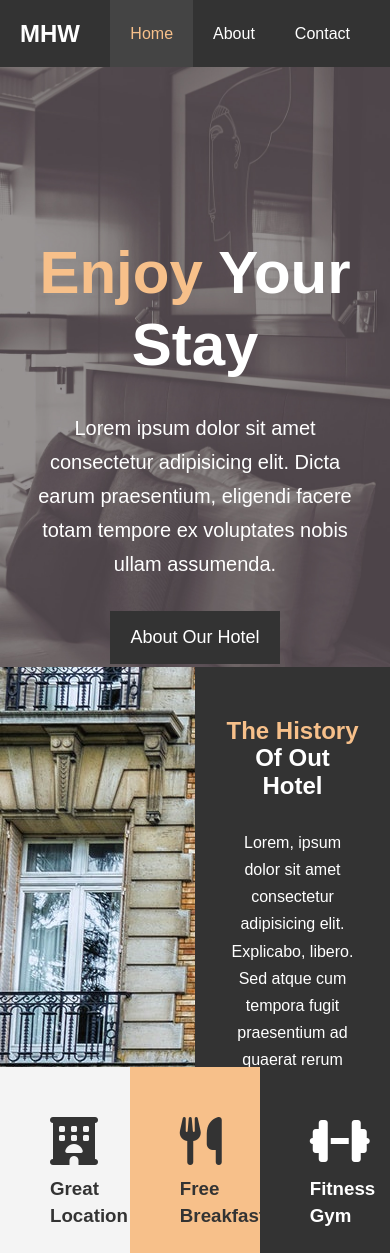
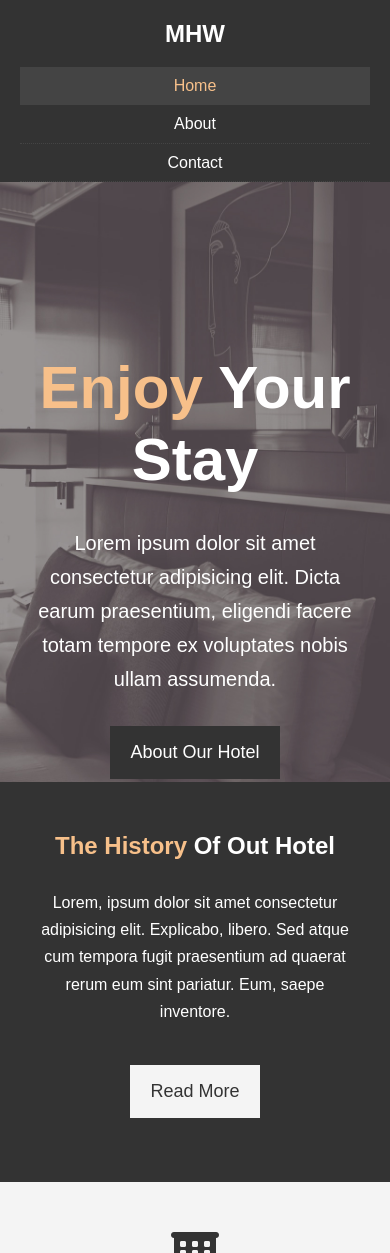
Before and after one commit to denisbrun/ModernHotelWebsite, a plain HTML site: page index.html in a window 390 px wide. Shown: the top 1253 px of the page. Drawn offline with Linux system fonts and the light colour scheme.

Commit message:
Added mobile responsiveness to homepage

```diff
--- /dev/null
+++ b/css/mobile.css
@@ -0,0 +1,31 @@
+#navbar .logo {
+  float: none;
+  text-align: center;
+}
+
+#navbar ul,
+#navbar ul li {
+  float: none;
+}
+
+#navbar ul li a {
+  padding: 5px;
+  border-bottom: #444 dotted 1px;
+}
+
+#homeInfo {
+  height: 400px;
+}
+#homeInfo .infoImage {
+  display: none;
+}
+
+#homeInfo .infoContent {
+  float: none;
+  width: 100%;
+}
+
+.box {
+  float: none;
+  width: 100%;
+}
--- a/css/style.css
+++ b/css/style.css
@@ -149,7 +149,7 @@ p {
 
 /* Info Section */
 #homeInfo {
-  height: 400px;
+  height: 450px;
 }
 
 #homeInfo .infoImage {
--- a/index.html
+++ b/index.html
@@ -8,6 +8,7 @@
   <meta name="keywords" content="hotel,modern,moncton,new brunswick motel">
   <script src="https://kit.fontawesome.com/bbd9ee6682.js"></script>
   <link rel="stylesheet" href="css/style.css">
+  <link rel="stylesheet" media="screen and (max-width:768px)" href="css/mobile.css">
   <title>Modern Hotel Website | Welcome to a modern hotel website</title>
 </head>
 <body>
```
